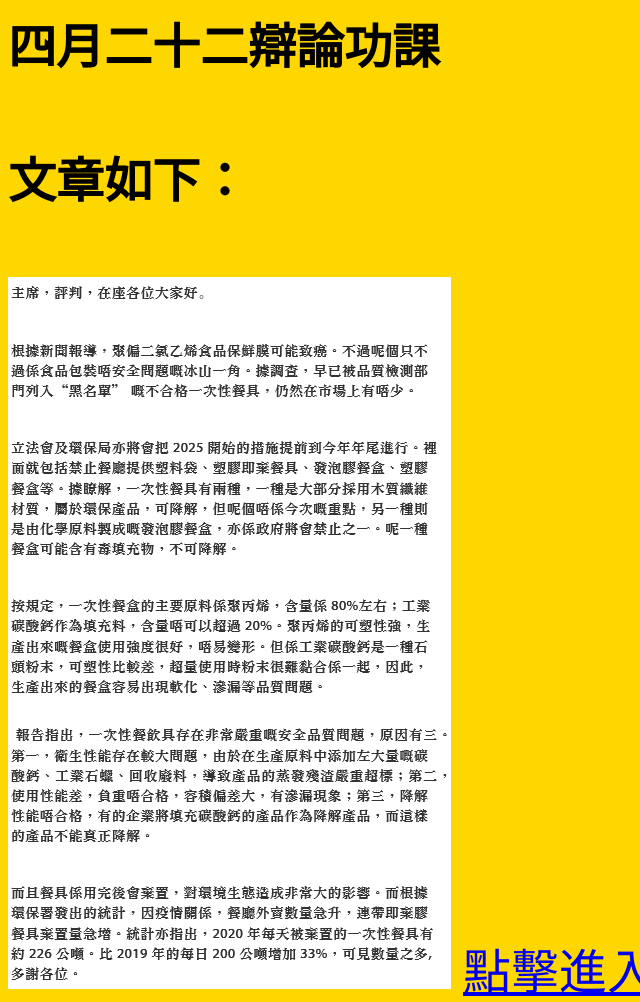
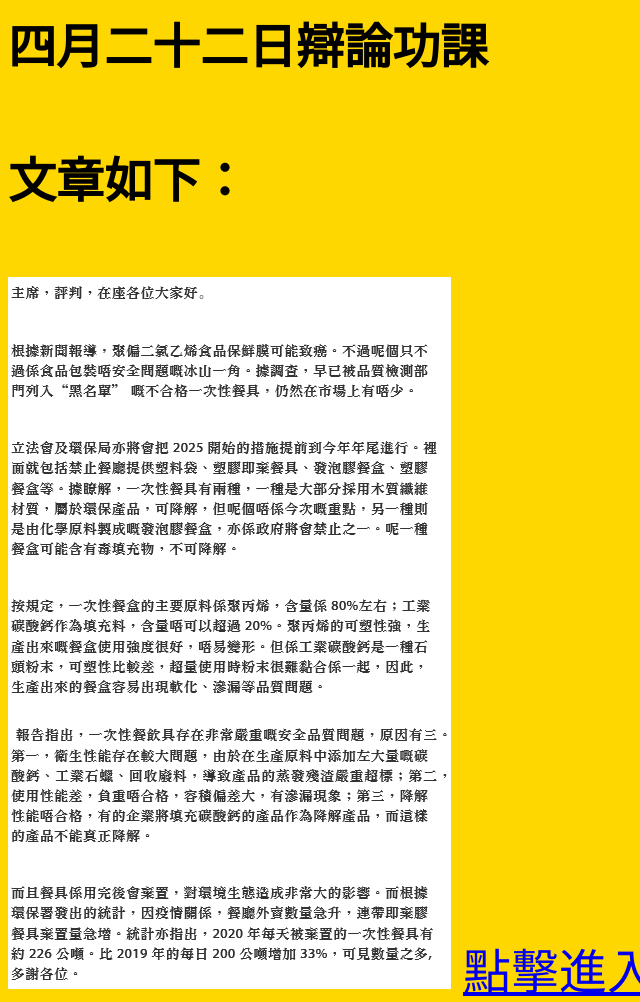
Before and after one commit to DeveloperLeon1116/debate, a plain HTML site: page index.html in a window 1280 px wide. Shown: the whole page, without its empty margins (0-640 px from the left). Drawn offline with Linux system fonts and the light colour scheme.

Commit message:
Update index.html

```diff
--- a/index.html
+++ b/index.html
@@ -3,7 +3,7 @@
 <title>辯論功課</title>
 </head>
 <body>
-<h1><font size="+10">四月二十二辯論功課</h1>
+<h1><font size="+10">四月二十二日辯論功課</h1>
 <body bgcolor="#FFD700">
 <h1><font size="+10">文章如下：</h1>
 <img src="debate.png" />
```
